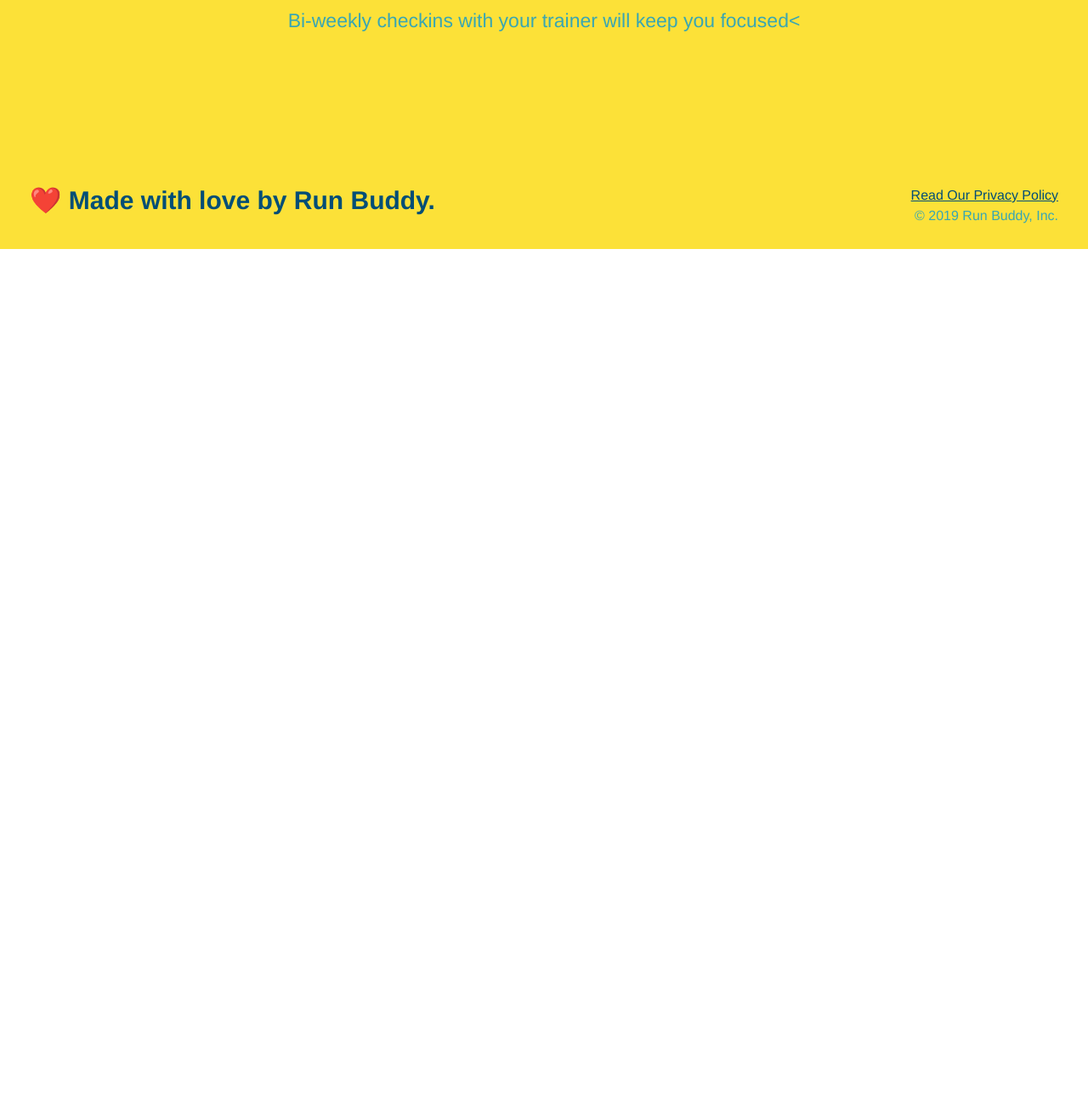
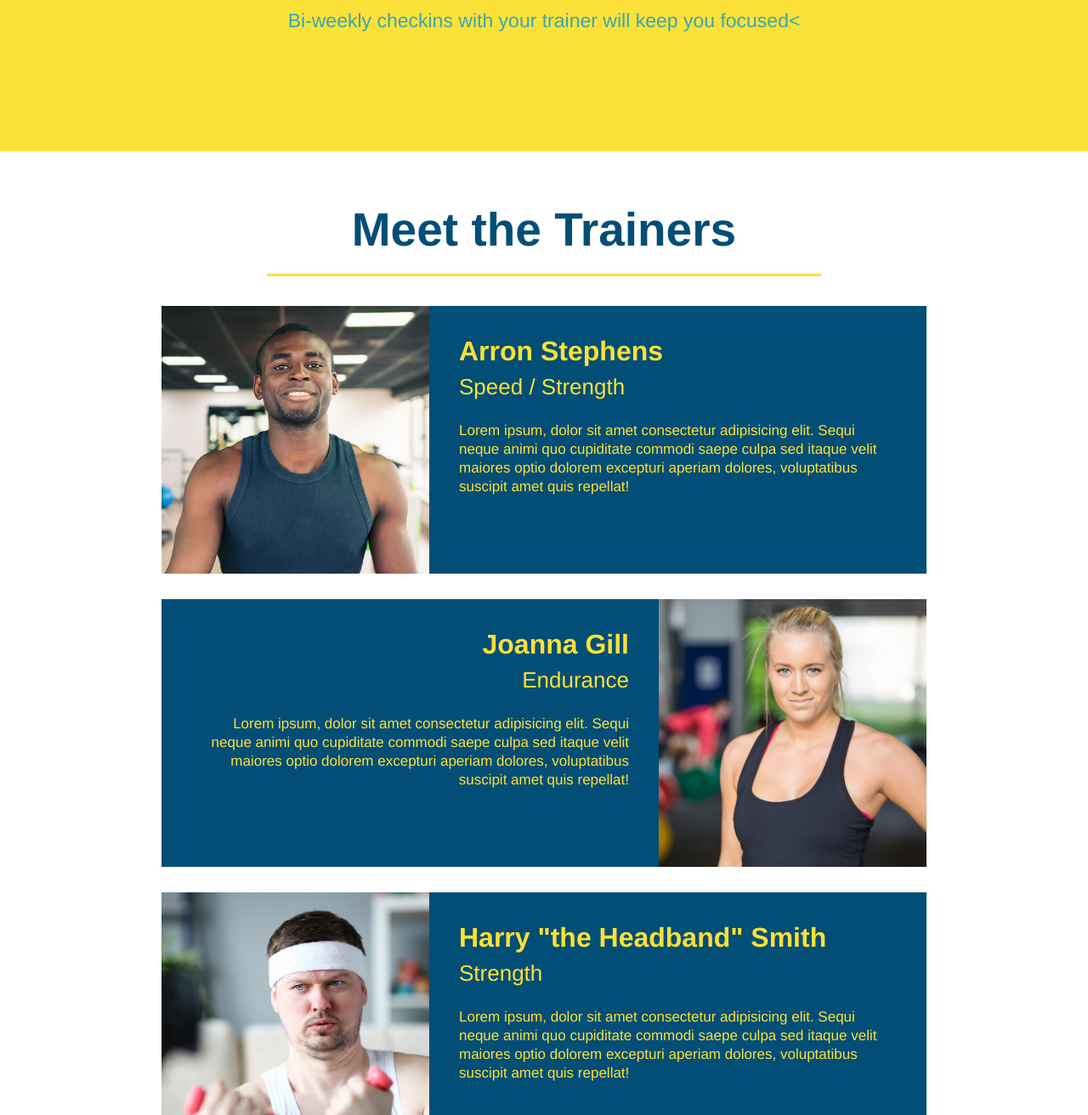
Before and after one commit to aznjp/run-buddy, a plain HTML site: page index.html in a window 1280 px wide. Shown: the part 2540-3852 px from the top of the page at 85% size. Before the commit the page ends 2833 px from the top, so only its background shows below. Drawn offline with Linux system fonts and the light colour scheme.

Commit message:
when will this finish...

```diff
--- a/assets/styles/style.css
+++ b/assets/styles/style.css
@@ -1,3 +1,4 @@
+/* "Universal" application to the index code*/
 * {
     margin: 0;
     padding: 0;
@@ -93,6 +94,14 @@ which is the differences in border*/
 
 .secondary-border {
     border-color: #39a6b2;
+}
+
+.text-left {
+    text-align: left;
+}
+
+.text-right {
+    text-align: right;
 }
 
 
@@ -208,3 +217,52 @@ which is the differences in border*/
     /* Used to seperately define fonts within the same text*/
     font-size: 38px;
 }
+/* Steps Style End */
+
+
+
+/* Trainers and trainer Style Start */
+.trainers {
+    text-align: center;
+}
+
+.trainer {
+    width: 900px;
+    margin: 0 auto 30px auto;
+    background: #024e76;
+    color: #fce138;
+
+    /*The overflow fix we applied told the trainer's <article> element that it does in fact have content inside of it and that it needs to look for it and account for those two floated HTML elements' sizes.
+    This is what's known as providing block formatting context to the element.
+    Setting the overflow property to auto allows the parent element to become aware of its child elements and stretch its dimensions to contain them. */
+
+    overflow: auto;
+  }
+
+.trainer img {
+    width: 35%;
+    float: left;
+    overflow: auto;
+}
+
+.trainer-bio {
+    padding: 35px;
+    float: left;
+    width: 65%;
+    overflow: auto;
+}
+.trainer-bio h3 {
+    font-size: 32px;
+    margin-bottom: 8px;
+}
+
+.trainer-bio h4 {
+    font-weight: lighter;
+    font-size: 26px;
+    margin-bottom: 25px;
+}
+
+.trainer-bio p {
+    font-size: 17px;
+    line-height: 1.3;
+}
--- a/index.html
+++ b/index.html
@@ -96,6 +96,7 @@
 
         </section>
 
+
         <!-- id is for what we do and class specifies for ".intros" in css page  -->
         <section id="what-we-do" class="intro">
             <h2 class="section-title primary-border">What We Do</h2>
@@ -105,6 +106,7 @@
             </p>
 
         </section>
+
 
         <!-- id is for what you do and class specifies for ".steps" in css page  -->
         <section id="what-you-do" class="steps">
@@ -160,6 +162,52 @@
 
         </section>
 
+
+        <!-- id is for your trainers and class specifies for ".trainers" in css page  -->
+        <section id="your-trainers" class="trainers">
+            <h2 class="section-title primary-border">
+                Meet the Trainers
+            </h2>
+
+                <article class="trainer">
+                    <img src="./assets/images/trainer-1.jpg" alt="Arron Stephens in his workout clothes, ready to pump iron" />
+                    <div class="trainer-bio text-left">
+                    <h3>Arron Stephens</h3>
+                    <h4>Speed / Strength</h4>
+                    <p>
+                        Lorem ipsum, dolor sit amet consectetur adipisicing elit. Sequi neque animi quo cupiditate commodi saepe culpa sed
+                        itaque velit maiores optio dolorem excepturi aperiam dolores, voluptatibus suscipit amet quis repellat!
+                    </p>
+                    </div>
+                </article>
+
+                <article class="trainer">
+                    <div class="trainer-bio text-right">
+                    <h3>Joanna Gill</h3>
+                    <h4>Endurance</h4>
+                    <p>
+                        Lorem ipsum, dolor sit amet consectetur adipisicing elit. Sequi neque animi quo cupiditate commodi saepe culpa sed
+                        itaque velit maiores optio dolorem excepturi aperiam dolores, voluptatibus suscipit amet quis repellat!
+                    </p>
+                    </div>
+                    <img src="./assets/images/trainer-2.jpg" alt="Joanna Gill cooling off after a workout" />
+                </article>
+
+                <article class="trainer">
+                    <img src="./assets/images/trainer-3.jpg" alt="Harry Smith wearing a headband and lifting comically small pink weights" />
+                    <div class="trainer-bio text-left">
+                    <h3>Harry "the Headband" Smith</h3>
+                    <h4>Strength</h4>
+                    <p>
+                        Lorem ipsum, dolor sit amet consectetur adipisicing elit. Sequi neque animi quo cupiditate commodi saepe culpa sed
+                        itaque velit maiores optio dolorem excepturi aperiam dolores, voluptatibus suscipit amet quis repellat!
+                    </p>
+                    </div>
+                </article>
+
+
+        </section>
+
         <!-- Footer just like how it is placed in word so that you can put your logos and references -->
 
         <footer>
```
Also changed, not shown: assets/images/trainer-1.jpg (added), assets/images/trainer-2.jpg (added), assets/images/trainer-3.jpg (added).
